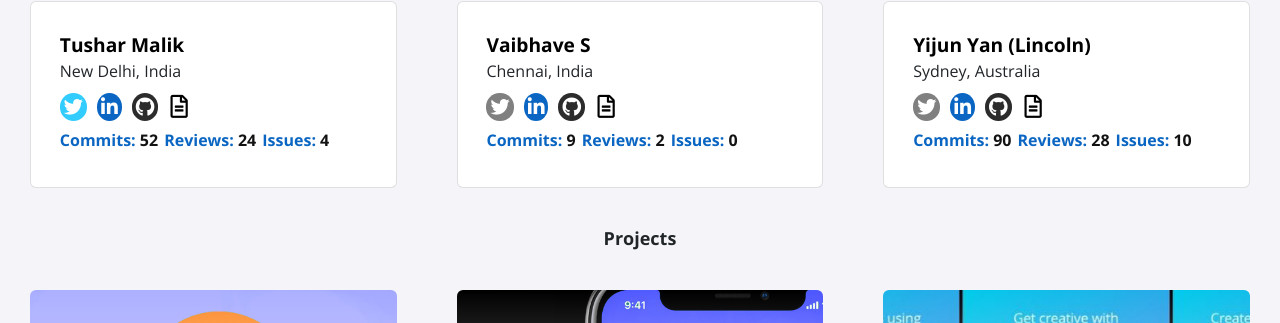
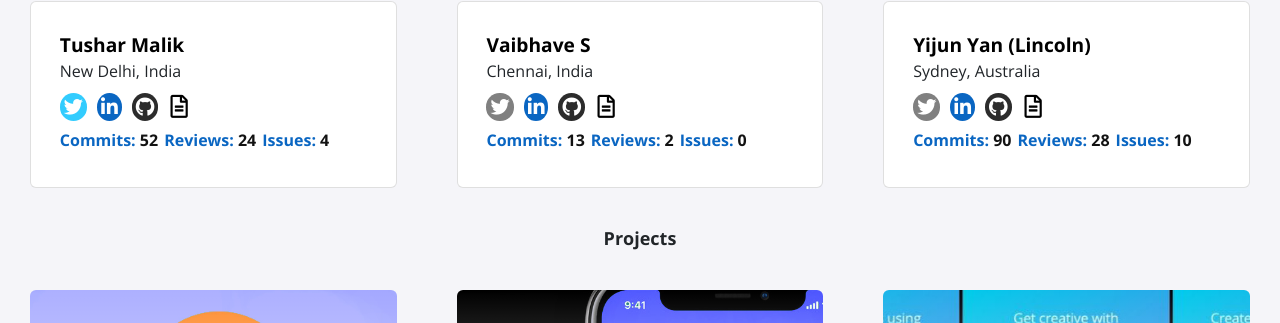
Before and after one commit to MLH-Fellowship/jan-2022-prep-portfolio, a Jekyll site: the page built from index.html, in a window 1280 px wide and 900 px high, scrolled down 1659 px. Shown: the part 131-454 px from the top of the window. Built offline with Jekyll 4.4.1, drawn with Linux system fonts in a browser that asks for light colours; nearby versions of some CDN libraries.

Commit message:
Commit from GitHub Actions (Contribution count)

```diff
--- a/_data/fellows.yml
+++ b/_data/fellows.yml
@@ -159,7 +159,7 @@
     name: "Vaibhave S"
     img: "vaibhave.jpg"
     issues: 0
-    commits: 9
+    commits: 13
     reviews: 2
     location: "Chennai, India"
     twitter: null
```
